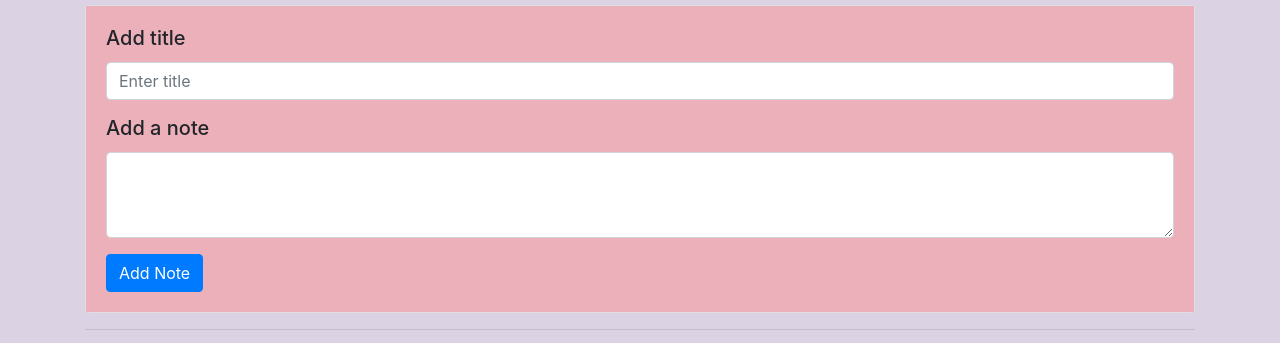
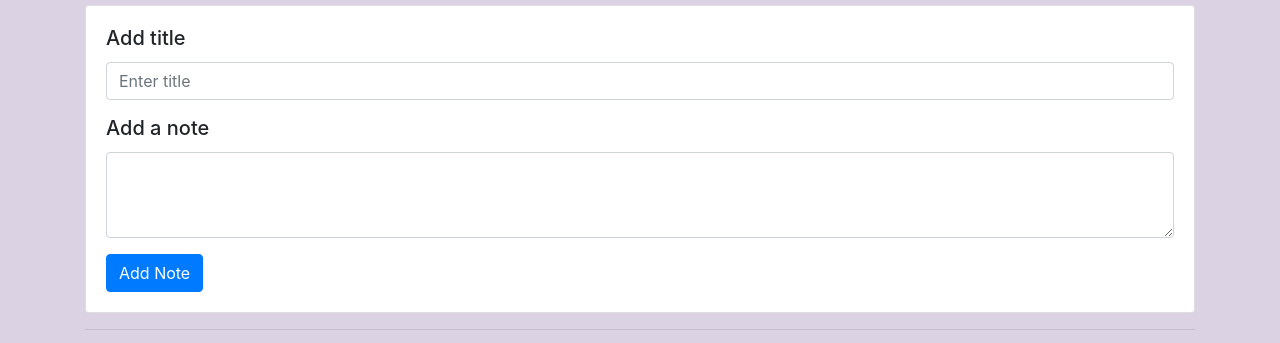
Before and after one commit to vanshChaudharyy/noteApp, a plain HTML site: page index.html in a window 1280 px wide. Shown: the part 123-466 px from the top of the page. Drawn offline with nearby package versions, Linux system fonts and the light colour scheme.

Commit message:
Update index.html

```diff
--- a/index.html
+++ b/index.html
@@ -19,10 +19,6 @@
         <style>
             body {
                 background-color: rgb(219, 210, 228);
-            }
-
-            .card-body {
-                background-color: rgb(236, 176, 186);
             }
         </style>
 
```
